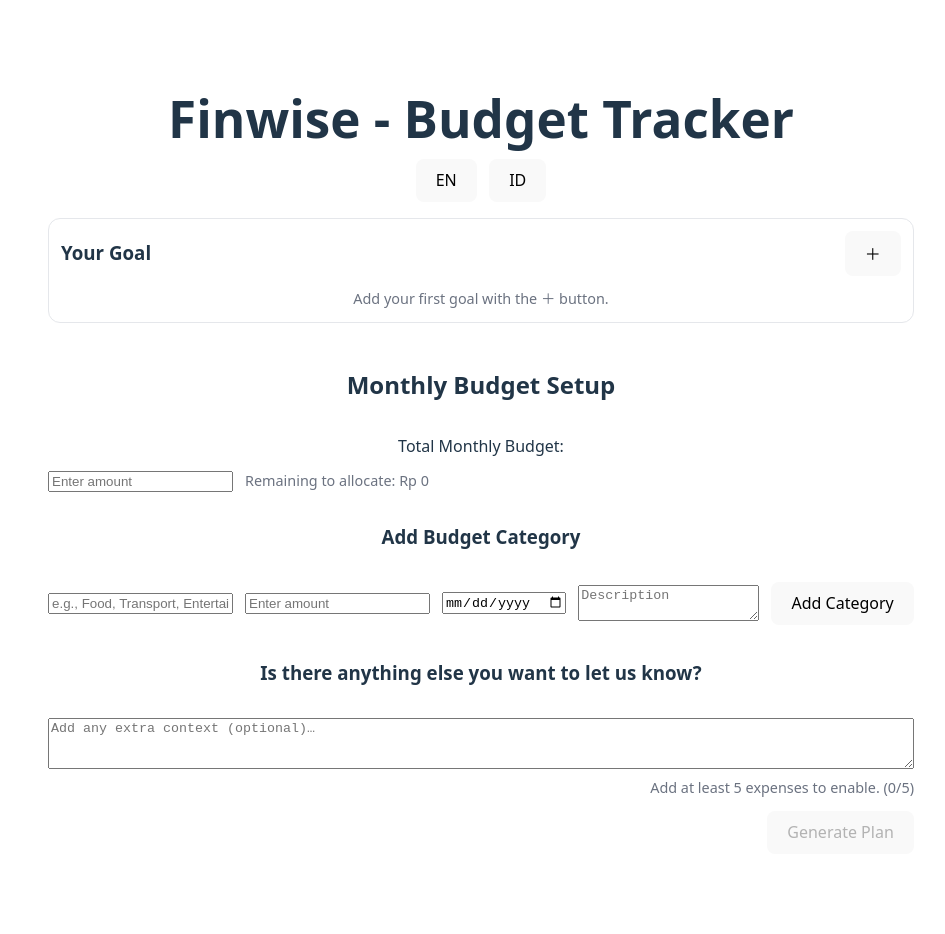
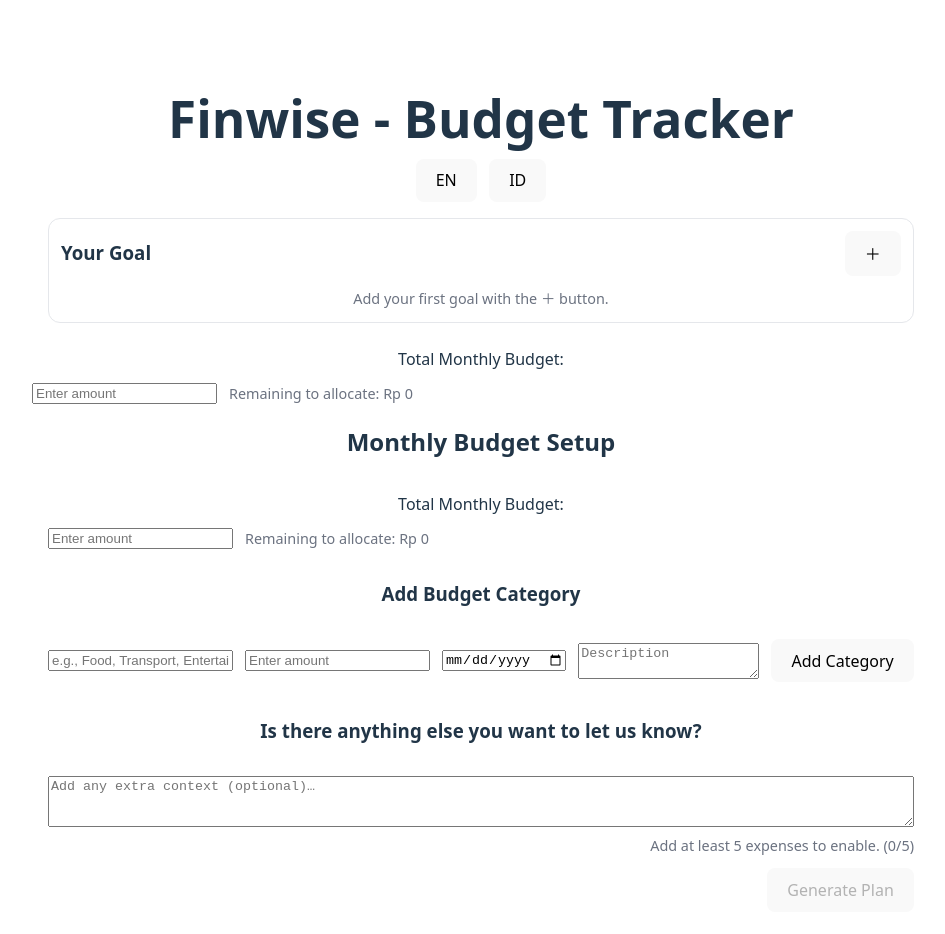
Before and after one commit to ryano245/finwise, a React (Vite) app in the folder frontend/: page /budget in a window 1280 px wide. Shown: the top 934 px of the page, without its empty margins (159-1104 px from the left). Built offline with nearby package versions, Linux system fonts and the light colour scheme.

Commit message:
Added Income input and environment file in frontend

```diff
--- a/frontend/package.json
+++ b/frontend/package.json
@@ -22,6 +22,7 @@
     "@types/node": "^24.2.1",
     "@types/react": "^19.1.10",
     "@types/react-dom": "^19.1.7",
+    "@types/react-router-dom": "^5.3.3",
     "@typescript-eslint/eslint-plugin": "^8.39.1",
     "@typescript-eslint/parser": "^8.39.1",
     "@vitejs/plugin-react": "^5.0.0",
--- a/frontend/src/BudgetTracker.tsx
+++ b/frontend/src/BudgetTracker.tsx
@@ -52,6 +52,9 @@
 
   /** Total budget field */
   const [totalBudget, setTotalBudget] = useState<number>(0);
+
+  /** Income/Allowance field */
+  const [incomeAllowance, setIncomeAllowance] = useState<number>(0);
 
   /** ===== Goals (multi) ===== */
   const [goals, setGoals] = useState<Goal[]>(() => {
@@ -166,13 +169,16 @@
         const budget: Budget = {
           id: raw.id ?? `budget-${currentMonth}`,
           month: raw.month ?? currentMonth,
+          incomeAllowance: Number(raw.incomeAllowance ?? 0),
           totalBudget: Number(raw.totalBudget ?? 0),
           categories,
           createdAt: raw.createdAt ?? new Date().toISOString(),
           updatedAt: raw.updatedAt ?? new Date().toISOString()
         };
         setCurrentBudget(budget);
+        setIncomeAllowance(budget.incomeAllowance);
         setTotalBudget(budget.totalBudget);
+
       }
 
       const storedExpenses = localStorage.getItem(`expenses-${currentMonth}`);
@@ -574,6 +580,24 @@
         </div>
       </header>
 
+      <div className="stack">
+            <div className="stack">
+              <label htmlFor="incomeAllowance">{strings.totalMonthlyBudget}</label>
+              <div className="row">
+                <input
+                  id="incomeAllowance"
+                  type="number"
+                  value={incomeAllowance === 0 ? '' : incomeAllowance}
+                  onChange={(e) => setIncomeAllowance(e.target.value === '' ? 0 : Number(e.target.value))}
+                  placeholder={strings.budgetAmountPlaceholder}
+                  required
+                  min={0}
+                />
+                <div className="hint">{`Remaining to allocate: ${formatCurrency(Math.max(0, remainingToAllocate))}`}</div>
+              </div>
+            </div>
+        </div>
+
       <main className="container">
         {/* Budget Setup */}
         <section className="stack">
--- a/frontend/src/types/budget.ts
+++ b/frontend/src/types/budget.ts
@@ -12,6 +12,7 @@
 export interface Budget {
   id?: string;
   month: string;              // YYYY-MM
+  incomeAllowance: number;
   totalBudget: number;
   categories: CategoryBudget[];
   createdAt: string;          // ISO
```
Also changed, not shown: 1 other file (tests, documents, lock files or other folders).
